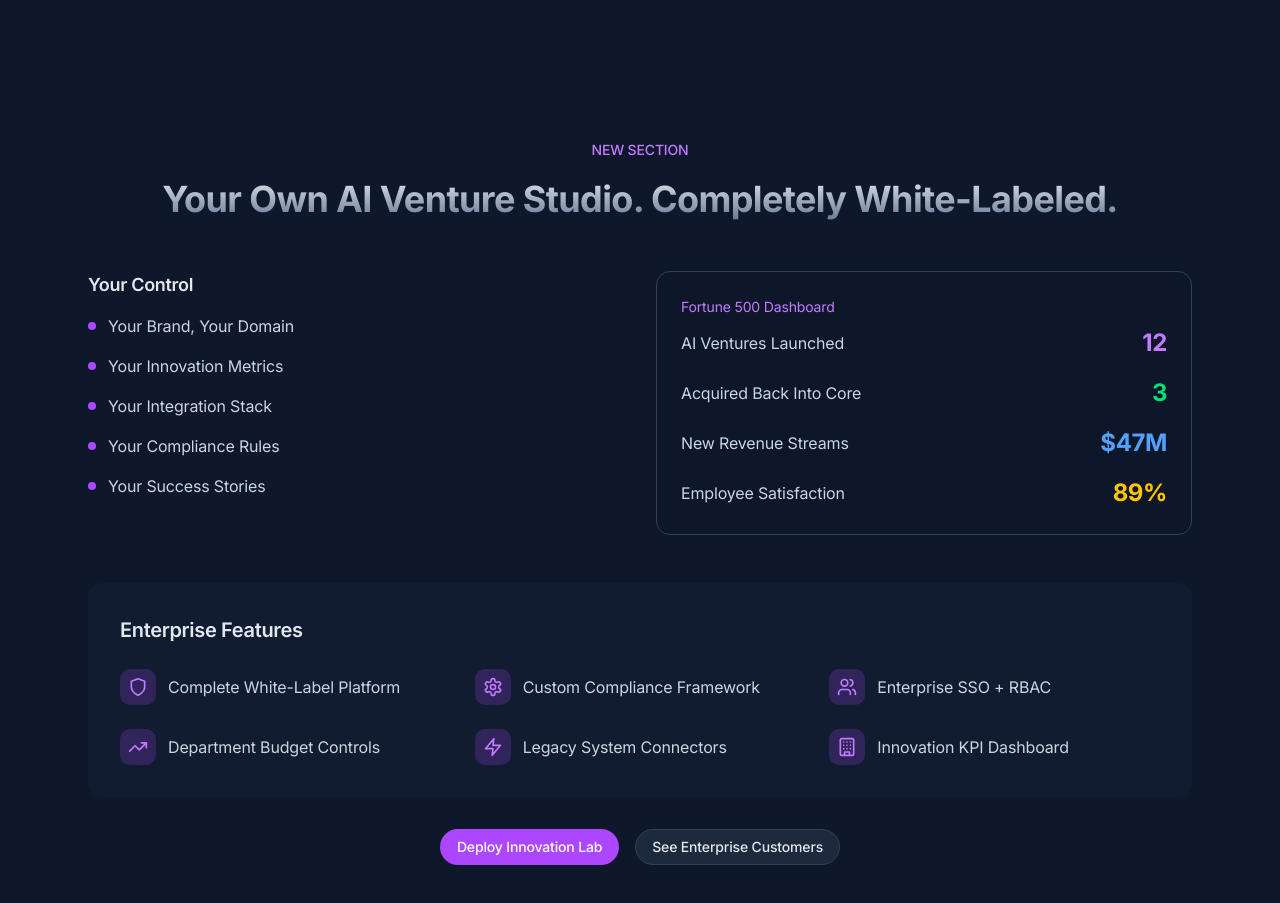
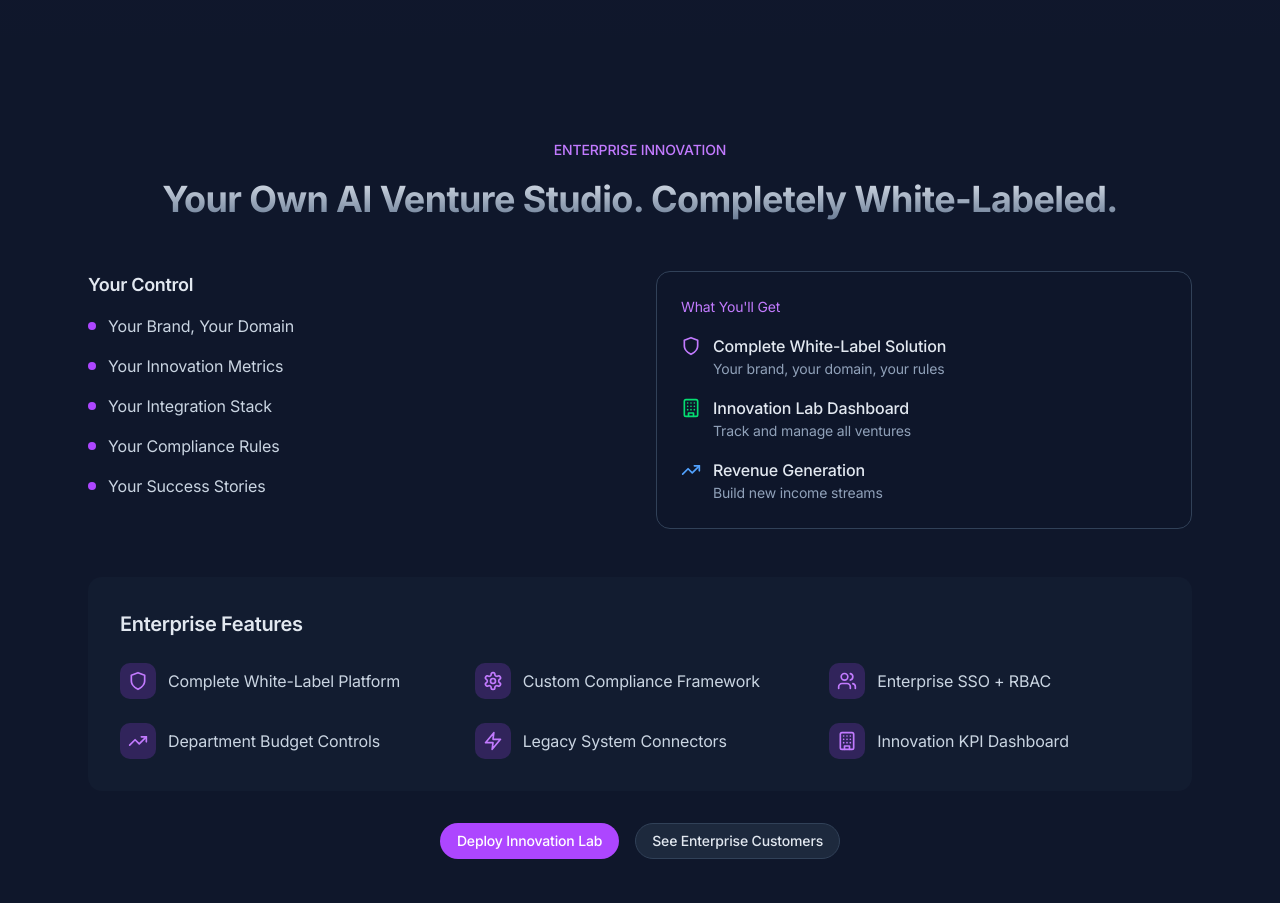
Before and after one commit to buildaistartups/buildaistartups.com, a Next.js app: page / in a window 1280 px wide. Shown: the part 3360-4263 px from the top of the page. Built offline with nearby package versions, Linux system fonts and the light colour scheme.

Commit message:
Update EnterpriseInnovation.tsx

```diff
--- a/components/home/EnterpriseInnovation.tsx
+++ b/components/home/EnterpriseInnovation.tsx
@@ -10,17 +10,15 @@ export default function EnterpriseInnovation() {
     <section className="relative">
       <div className="max-w-6xl mx-auto px-4 sm:px-6">
         <div className="py-12 md:py-20">
-          {/* Section header */}
           <div className="text-center mb-12">
             <div className="inline-flex items-center gap-2 text-purple-400 mb-4">
-              <span className="text-sm font-medium">NEW SECTION</span>
+              <span className="text-sm font-medium">ENTERPRISE INNOVATION</span>
             </div>
             <h2 className="text-3xl md:text-4xl font-bold bg-gradient-to-b from-slate-200 to-slate-500 bg-clip-text text-transparent mb-4">
               Your Own AI Venture Studio. Completely White-Labeled.
             </h2>
           </div>
 
-          {/* White-label features grid */}
           <div className="grid md:grid-cols-2 gap-8 mb-12">
             <div className="space-y-4">
               <div className="text-lg font-semibold text-slate-200 mb-4">Your Control</div>
@@ -38,31 +36,34 @@ export default function EnterpriseInnovation() {
               ))}
             </div>
 
-            {/* Fortune 500 Dashboard Visual */}
             <div className="bg-slate-900/50 rounded-xl border border-slate-700 p-6">
-              <div className="text-sm text-purple-400 mb-2">Fortune 500 Dashboard</div>
+              <div className="text-sm text-purple-400 mb-4">What You'll Get</div>
               <div className="space-y-4">
-                <div className="flex justify-between items-center">
-                  <span className="text-slate-300">AI Ventures Launched</span>
-                  <span className="text-2xl font-bold text-purple-400">12</span>
+                <div className="flex items-start gap-3">
+                  <Shield className="w-5 h-5 text-purple-400 mt-0.5" />
+                  <div>
+                    <div className="text-slate-200 font-medium">Complete White-Label Solution</div>
+                    <div className="text-sm text-slate-400">Your brand, your domain, your rules</div>
+                  </div>
                 </div>
-                <div className="flex justify-between items-center">
-                  <span className="text-slate-300">Acquired Back Into Core</span>
-                  <span className="text-2xl font-bold text-green-400">3</span>
+                <div className="flex items-start gap-3">
+                  <Building className="w-5 h-5 text-green-400 mt-0.5" />
+                  <div>
+                    <div className="text-slate-200 font-medium">Innovation Lab Dashboard</div>
+                    <div className="text-sm text-slate-400">Track and manage all ventures</div>
+                  </div>
                 </div>
-                <div className="flex justify-between items-center">
-                  <span className="text-slate-300">New Revenue Streams</span>
-                  <span className="text-2xl font-bold text-blue-400">$47M</span>
-                </div>
-                <div className="flex justify-between items-center">
-                  <span className="text-slate-300">Employee Satisfaction</span>
-                  <span className="text-2xl font-bold text-yellow-400">89%</span>
+                <div className="flex items-start gap-3">
+                  <TrendingUp className="w-5 h-5 text-blue-400 mt-0.5" />
+                  <div>
+                    <div className="text-slate-200 font-medium">Revenue Generation</div>
+                    <div className="text-sm text-slate-400">Build new income streams</div>
+                  </div>
                 </div>
               </div>
             </div>
           </div>
 
-          {/* Features checklist */}
           <div className="bg-slate-800/30 rounded-xl p-8">
             <h3 className="text-xl font-semibold text-slate-200 mb-6">Enterprise Features</h3>
             <div className="grid md:grid-cols-3 gap-6">
@@ -84,7 +85,6 @@ export default function EnterpriseInnovation() {
             </div>
           </div>
 
-          {/* CTAs */}
           <div className="flex gap-4 justify-center mt-8">
             <Link
               href="/enterprise"
```
